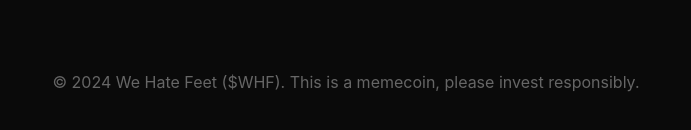
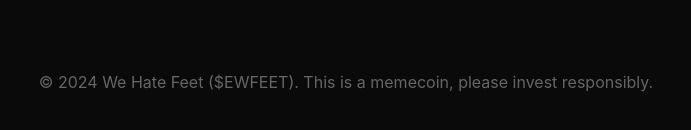
Before and after one commit to MohamadAwad12/WeHateFeet, a plain HTML site: page index.html in a window 1280 px wide. Shown: the part 1126-1256 px from the top of the page, 294-985 px from the left. Drawn offline with nearby package versions, Linux system fonts and the light colour scheme.

Commit message:
Update index.html

```diff
--- a/index.html
+++ b/index.html
@@ -210,7 +210,7 @@
         </div>
 
         <footer>
-            <p>© 2024 We Hate Feet ($WHF). This is a memecoin, please invest responsibly.</p>
+            <p>© 2024 We Hate Feet ($EWFEET). This is a memecoin, please invest responsibly.</p>
         </footer>
     </div>
 
```
